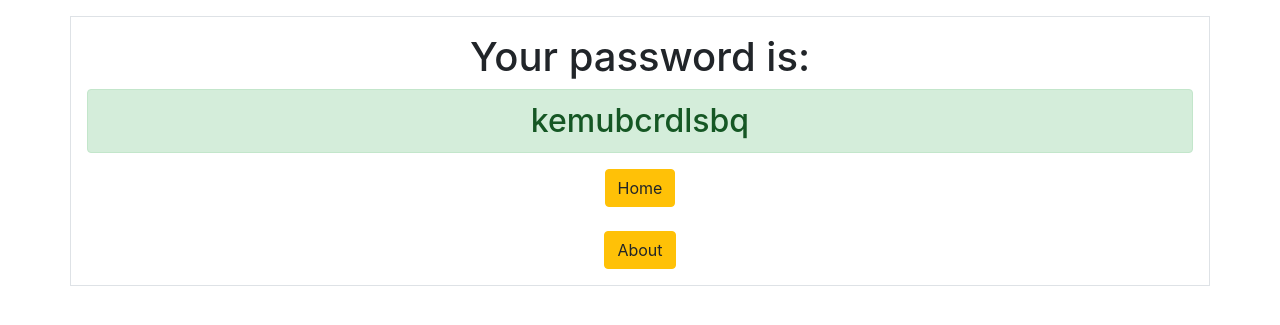
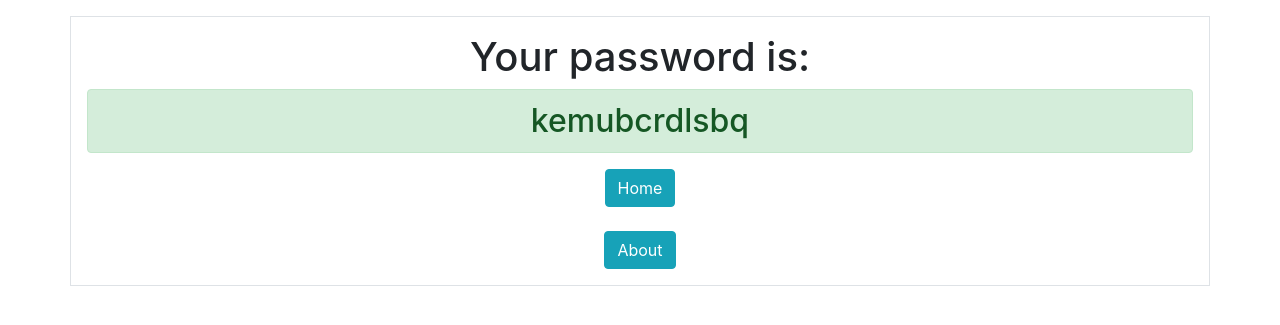
Before and after one commit to plucimi/django3-password-generator, a Django app: page /password/ in a window 1280 px wide. Shown: the top 325 px of the page. Run offline with Django 3.2, Linux system fonts and the light colour scheme; some libraries are stand-ins or nearby versions.

Commit message:
Modified buttons on password.py

```diff
--- a/generator/templates/generator/password.html
+++ b/generator/templates/generator/password.html
@@ -15,10 +15,10 @@
     <div class="container p-3 my-3 border text-center">
         <h1>Your password is:</h1>
         <h2 class="alert alert-success">{{ password }}</h2>
-        <a href="{% url 'home' %}" class="btn btn-warning">Home</a>
+        <a href="{% url 'home' %}" class="btn btn-info">Home</a>
         <br>
         <br>
-        <a href="{% url 'about' %}" class="btn btn-warning">About</a>
+        <a href="{% url 'about' %}" class="btn btn-info">About</a>
     </div>
     <!-- Optional JavaScript -->
     <!-- jQuery first, then Popper.js, then Bootstrap JS -->
```
